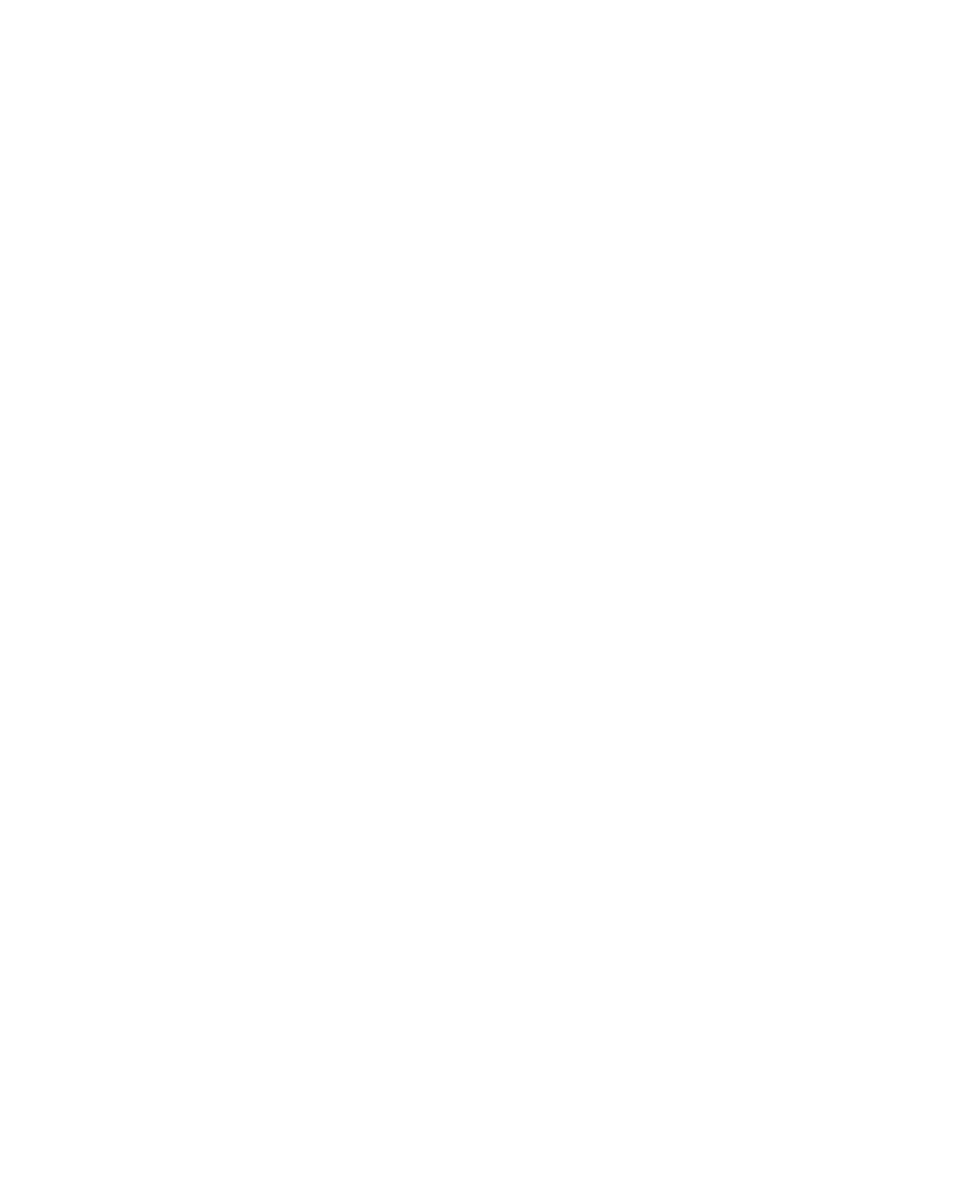
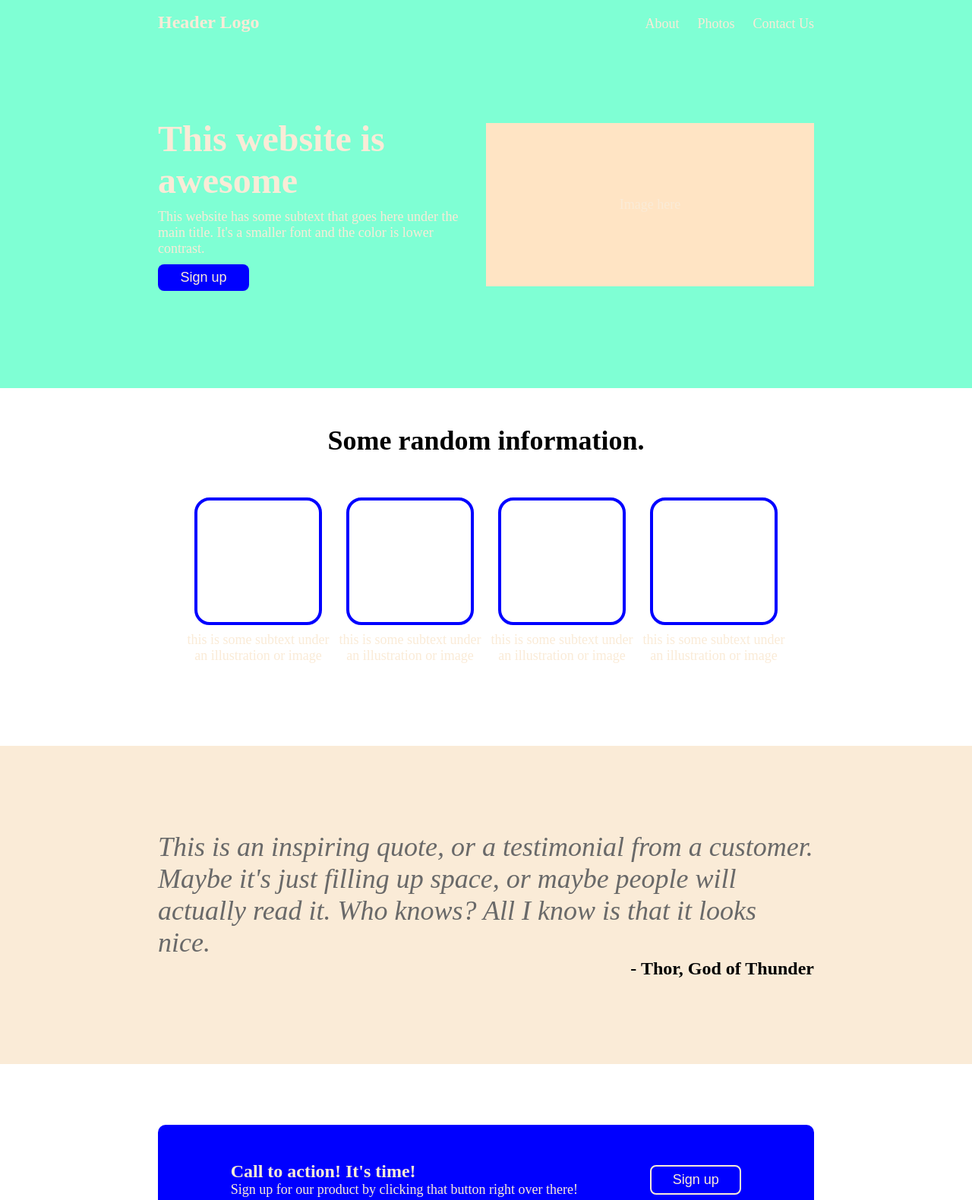
Before and after one commit to AndrewZajac/ec-week-4, a plain HTML site: page index.html in a window 1280 px wide. Shown: the top 1580 px of the page at 76% size. Before the commit the page ends 800 px from the top, so only its background shows below. Drawn offline with Linux system fonts and the light colour scheme.

Commit message:
Finished main coding

```diff
--- a/index.html
+++ b/index.html
@@ -1,11 +1,93 @@
 <!DOCTYPE html>
 <html lang="en">
+
 <head>
+
     <meta charset="UTF-8">
     <meta name="viewport" content="width=device-width, initial-scale=1.0">
+
     <title>Hello World</title>
+    <link rel="stylesheet" href="./styles/styles.css">
+
 </head>
+
 <body>
+    <header>
+        <div class="nav">
+            <div class="left">
+                <p id="logo">Header Logo</p>
+            </div>
+            <div class="right">
+                <ul>
+                    <li><a href="#">About</a></li>
+                    <li><a href="#">Photos</a></li>
+                    <li><a href="#">Contact Us</a></li>
+                </ul>
+            </div>
+        </div>
 
+        <div class="welcome">
+            <div class="left">
+                <h1 class="hero">This website is awesome</h1>
+                <p class="secondary">This website has some subtext that goes here under the main title. It's a smaller
+                    font and the
+                    color is lower contrast.</p>
+                <button class="secondary">Sign up</button>
+            </div>
+            <div class="right">
+                <div class="image">
+                    <p class="secondary">Image here</p>
+                </div>
+            </div>
+        </div>
+    </header>
+
+    <main>
+        <h2>Some random information.</h2>
+        <div class="card-container secondary">
+            <div class="card">
+                <div class="square"></div>
+                <p>this is some subtext under an illustration or image</p>
+            </div>
+
+            <div class="card">
+                <div class="square"></div>
+                <p>this is some subtext under an illustration or image</p>
+            </div>
+
+            <div class="card">
+                <div class="square"></div>
+                <p>this is some subtext under an illustration or image</p>
+            </div>
+
+            <div class="card">
+                <div class="square"></div>
+                <p>this is some subtext under an illustration or image</p>
+            </div>
+        </div>
+    </main>
+
+    <div class="quote">
+        <em>This is an inspiring quote, or a testimonial from a customer.
+            Maybe it's just filling up space, or maybe people will actually read it. Who knows? All I know is that it
+            looks nice.</em>
+        <p>- Thor, God of Thunder</p>
+    </div>
+
+    <div class="sign-up">
+        <div class="container">
+            <div class="left">
+                <strong>Call to action! It's time!</strong>
+                <p class="secondary">Sign up for our product by clicking that button right over there!</p>
+            </div>
+            <div class="right">
+                <button class="secondary">Sign up</button>
+            </div>
+        </div>
+    </div>
+
+    <footer>
+        Copyright &copy; The Odin Project 2023
+    </footer>
 </body>
 </html>
--- a/styles/styles.css
+++ b/styles/styles.css
@@ -0,0 +1,176 @@
+* {
+    margin: 0;
+    padding: 0;
+}
+
+body {
+
+}
+
+header {
+    background-color: aquamarine;
+    padding: 1em 13em;
+}
+
+#logo {
+    font-size: 24px;
+    font-weight: 900;
+    color: antiquewhite;
+}
+
+.nav {
+    display: flex;
+    justify-content: space-between;
+    align-items: baseline;
+}
+
+.nav ul {
+    list-style-type: none;
+    display: flex;
+    gap: 1.5em;
+}
+
+.secondary,
+a:link {
+    font-size: 18px;
+    color: antiquewhite;
+    text-decoration: none;
+}
+
+.welcome {
+    padding: 7em 0;
+    display: flex;
+    justify-content: center;
+    align-items: center;
+    gap: 2em;
+}
+
+.welcome .left {
+    display: flex;
+    flex-direction: column;
+    gap: 10px;
+}
+
+.welcome .right {
+    flex-shrink: 0;
+    width: 50%;
+}
+
+.hero {
+    color: antiquewhite;
+    font-weight: 900;
+    font-size: 48px;
+}
+
+button {
+    padding: 7px 1em;
+    width: 120px;
+    background-color: blue;
+    border-radius: 8px;
+}
+
+.welcome button {
+    border: none;
+}
+
+.image {
+    background-color: bisque;
+    display: flex;
+    align-items: center;
+    justify-content: center;
+    height: 215px;
+}
+
+main {
+    display: flex;
+    flex-direction: column;
+    align-items: center;
+    padding: 0 13em;
+    margin-top: 3em;
+}
+
+main h2 {
+    font-size: 36px;
+    font-weight: 900;
+    color: black;
+}
+
+.card-container {
+    display: flex;
+    justify-content: center;
+    align-items: center;
+    flex-wrap: wrap;
+    margin: 3em 0 6em 0;
+}
+
+.card {
+    text-align: center;
+    max-width: 200px;
+    display: flex;
+    flex-direction: column;
+    align-items: center;
+    gap: .5em;
+}
+
+.square {
+    border: 4px solid blue;
+    border-radius: 20px;
+    width: 160px;
+    height: 160px;
+}
+
+.quote {
+    display: flex;
+    flex-direction: column;
+    justify-content: center;
+    background-color: antiquewhite;
+    padding: 7em 13em;
+}
+
+.quote p {
+    align-self: flex-end;
+    font-weight: bolder;
+    font-size: 24px;
+    color: black;
+}
+
+.quote em {
+    font-size: 36px;
+    font-weight: 100;
+    color: dimgrey;
+}
+
+.sign-up {
+    display: flex;
+    justify-content: center;
+    align-items: center;
+    padding: 5em 13em;
+}
+
+.container {
+    display: flex;
+    justify-content: space-around;
+    align-items: center;
+    background-color: blue;
+    padding: 3em;
+    width: 100%;
+    border-radius: 10px;
+}
+
+.container button {
+    border: 2px solid antiquewhite;
+}
+
+strong {
+    font-size: 24px;
+    color: antiquewhite;
+}
+
+footer {
+    background-color: black;
+    color: aliceblue;
+    display: flex;
+    justify-content: center;
+    align-items: center;
+    padding: 2em 0;
+}
```
